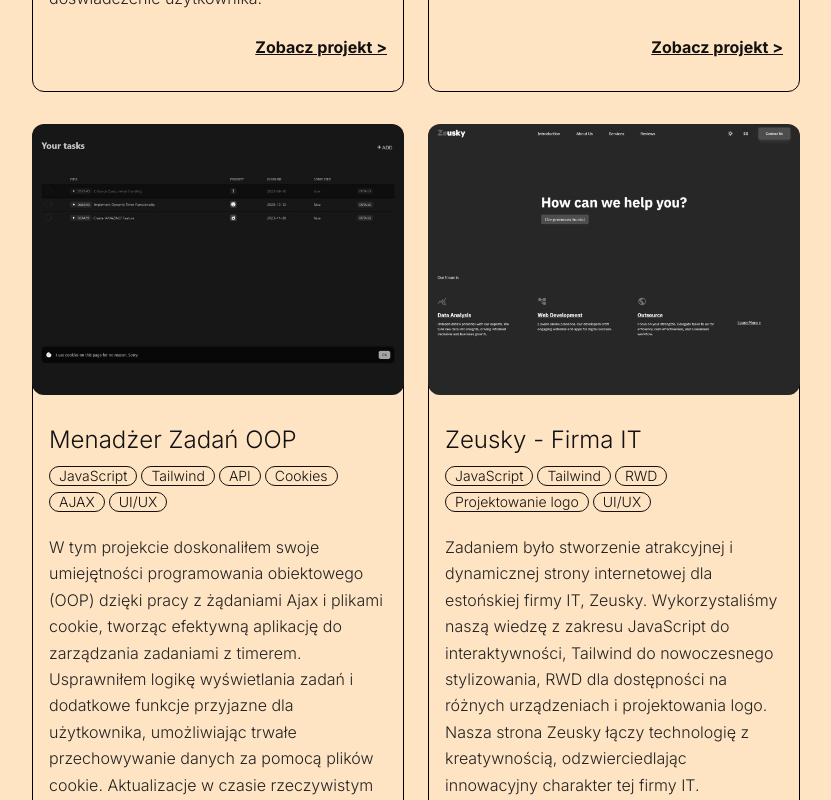
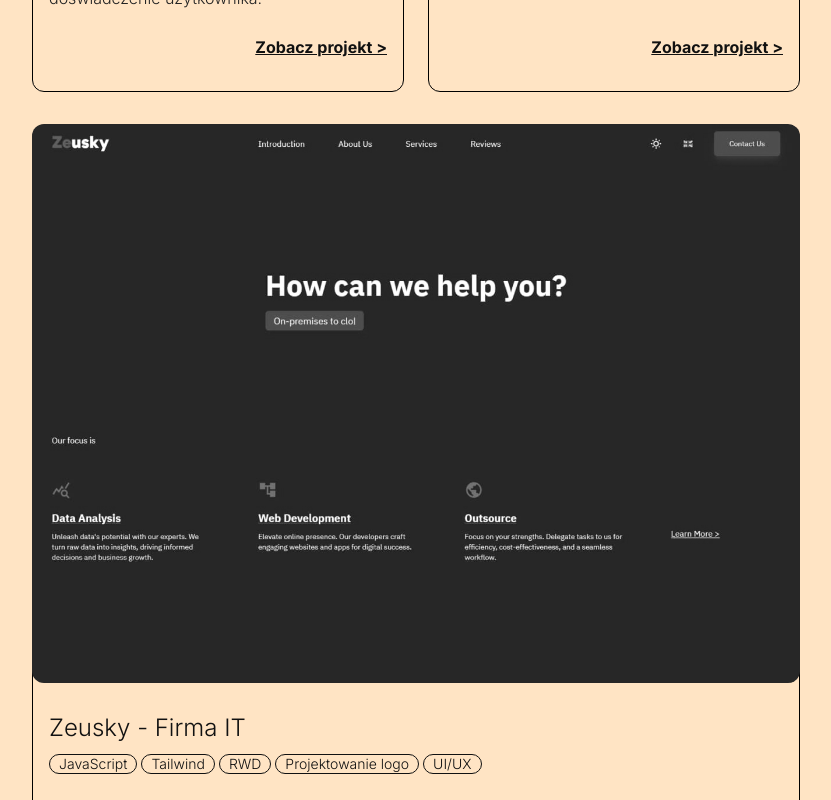
Before and after one commit to markkunitski/portfolio, a Next.js app: page /pl in a window 1280 px wide. Shown: the part 4280-5080 px from the top of the page, without its empty margins (224-1055 px from the left). Built offline with nearby package versions, Linux system fonts and the light colour scheme.

Commit message:
20.11 fix

```diff
--- a/src/app/components/Projects.jsx
+++ b/src/app/components/Projects.jsx
@@ -163,7 +163,7 @@
             </div>
           </div>
         </div>
-        <div className="image-container mr-6 flex flex-grow flex-col">
+        {/* <div className="image-container mr-6 flex flex-grow flex-col">
           <Image
             className="w-full h-auto rounded-xl grayscale z-10 relative"
             loading="lazy"
@@ -198,7 +198,7 @@
               </a>
             </div>
           </div>
-        </div>
+        </div> */}
         <div className="image-container flex flex-grow flex-col">
           <Image
             className="w-full h-auto rounded-xl grayscale z-10 relative"
--- a/src/app/components/ProjectsPL.jsx
+++ b/src/app/components/ProjectsPL.jsx
@@ -169,7 +169,7 @@
             </div>
           </div>
         </div>
-        <div className="image-container mr-6 flex flex-grow flex-col">
+        {/* <div className="image-container mr-6 flex flex-grow flex-col">
           <Image
             className="w-full h-auto rounded-xl grayscale z-10 relative"
             loading="lazy"
@@ -207,7 +207,7 @@
               </a>
             </div>
           </div>
-        </div>
+        </div> */}
         <div className="image-container flex flex-grow flex-col">
           <Image
             className="w-full h-auto rounded-xl grayscale z-10 relative"
```
